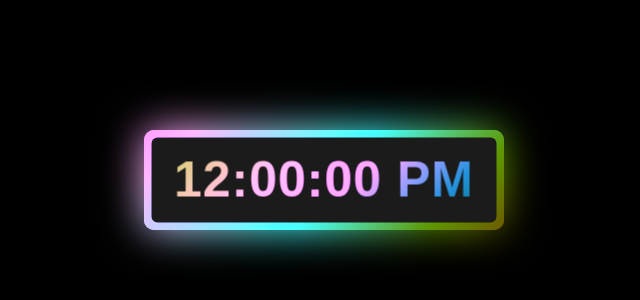
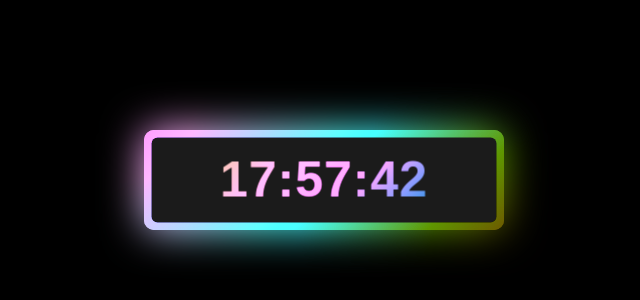
Before and after one commit to ACring17/Digital-Clock, a plain HTML site: page index.html in a window 1280 px wide. Shown: the part 220-520 px from the top of the page, without its empty margins (316-956 px from the left). Drawn offline with Linux system fonts and the light colour scheme.

Commit message:
Update index.html
Added the JavaScript to make the clock live and current.

```diff
--- a/index.html
+++ b/index.html
@@ -14,6 +14,16 @@
         <span></span>
         <span></span>
     </div>
-<script></script>
+<script>
+     setInterval(() => {
+        const time = document.querySelector("#time");
+        let date = new Date();
+        let hours = date.getHours();
+        let minutes = date.getMinutes();
+        let seconds = date.getSeconds();
+        time.textContent = hours + ":" + minutes + ":" + seconds;
+    });
+
+</script>
 </body>
 </html>
```
